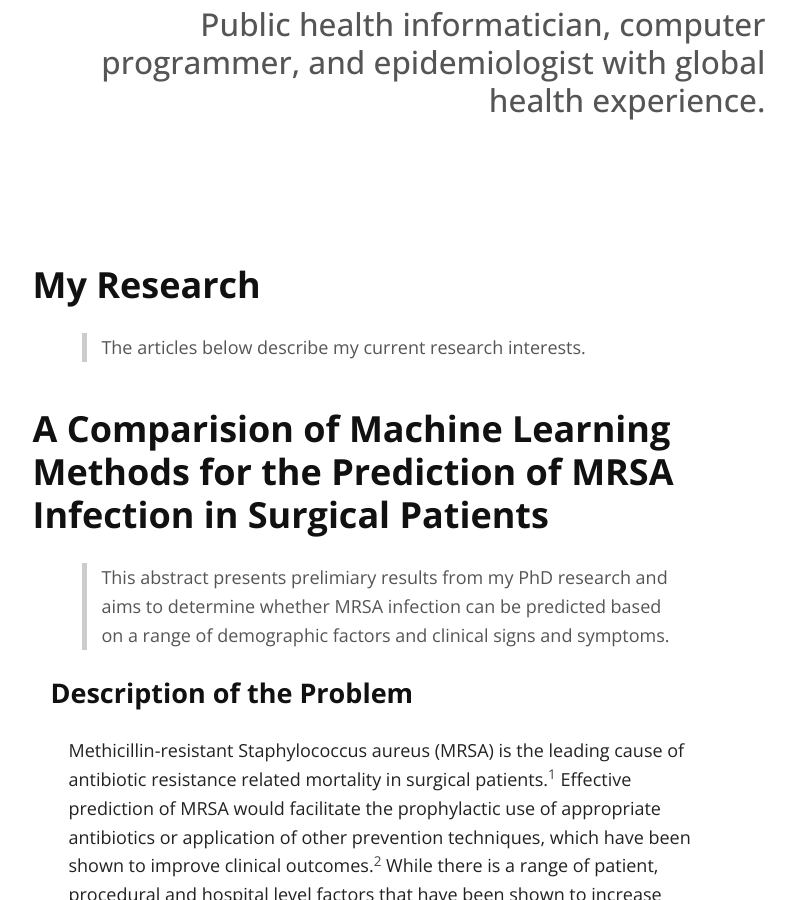
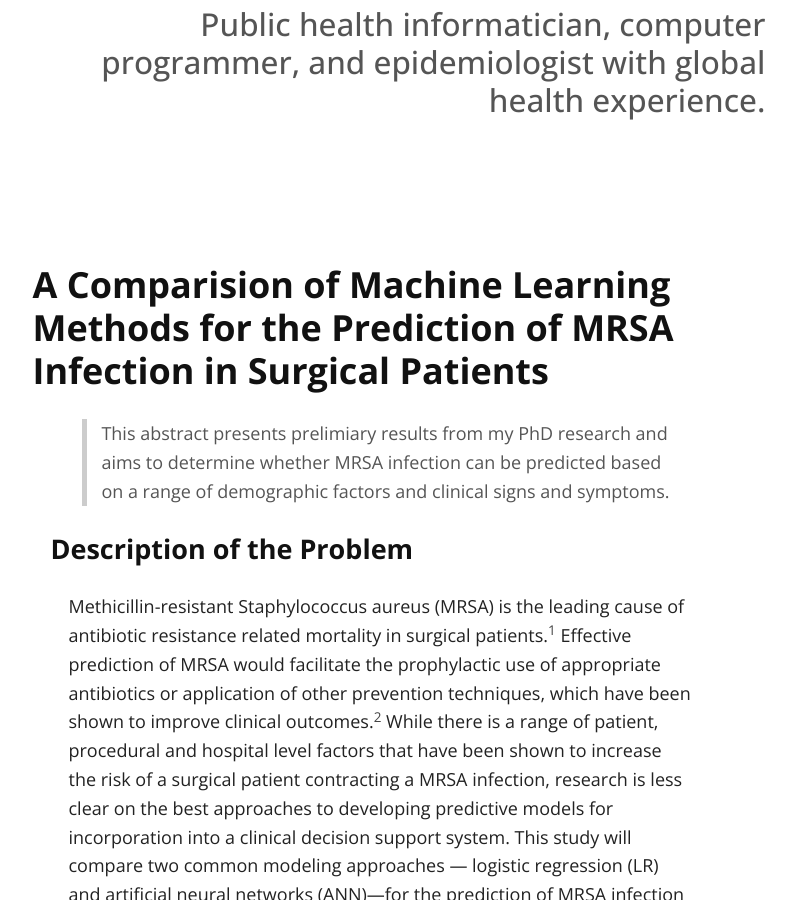
Before and after one commit to kevinwilson/kevinwilson.github.io, a Jekyll site: the page built from index.md, in a window 1280 px wide and 900 px high, scrolled down 351 px. Shown: the whole window, without its empty margins (259-1055 px from the left). Built offline with Jekyll 4.4.1, drawn with Linux system fonts in a browser that asks for light colours; nearby versions of some CDN libraries; our own code applies the rules of GitHub Pages for plain Markdown files.

```diff
--- a/index.md
+++ b/index.md
@@ -3,10 +3,6 @@ layout: default
 ---
 
 ## Public health informatician, computer programmer, and epidemiologist with global health experience.
-
-### My Research
-
-> The articles below describe my current research interests.
 
 ### A Comparision of Machine Learning Methods for the Prediction of MRSA Infection in Surgical Patients
 
```
